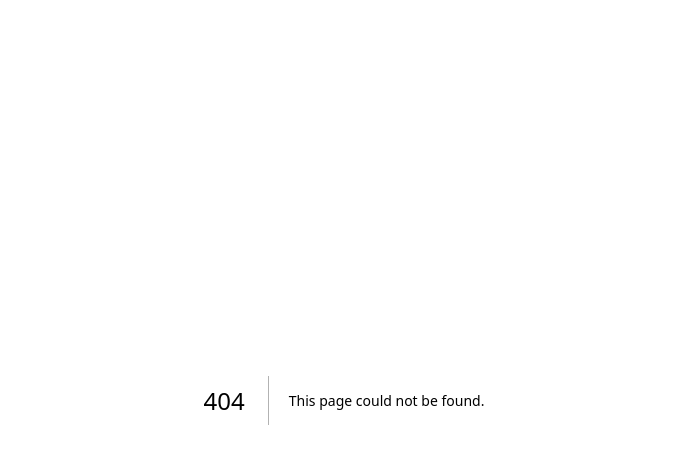
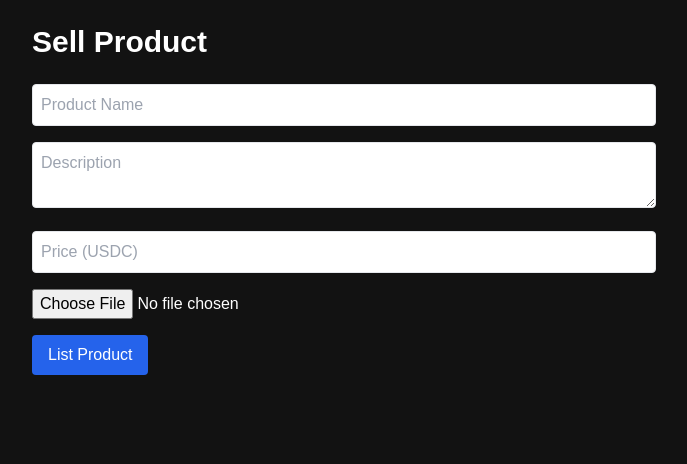
Before and after one commit to Shh12308/market-, a Next.js app: page /sell in a window 1280 px wide. Before the commit this address had no page. Shown: the top 464 px of the page, without its empty margins (296-983 px from the left). Built offline with nearby package versions, Linux system fonts and the light colour scheme.

Commit message:
Create page.tsx

```diff
--- /dev/null
+++ b/app/sell/page.tsx
@@ -0,0 +1,40 @@
+// app/sell/page.tsx
+
+export default function SellPage() {
+  return (
+    <div className="max-w-2xl mx-auto p-6">
+      <h1 className="text-3xl font-bold mb-6">Sell Product</h1>
+
+      <form className="space-y-4">
+        <input
+          type="text"
+          placeholder="Product Name"
+          className="w-full border p-2 rounded"
+        />
+
+        <textarea
+          placeholder="Description"
+          className="w-full border p-2 rounded"
+        />
+
+        <input
+          type="number"
+          placeholder="Price (USDC)"
+          className="w-full border p-2 rounded"
+        />
+
+        <input
+          type="file"
+          className="w-full"
+        />
+
+        <button
+          type="submit"
+          className="bg-blue-600 text-white px-4 py-2 rounded"
+        >
+          List Product
+        </button>
+      </form>
+    </div>
+  );
+}
```
